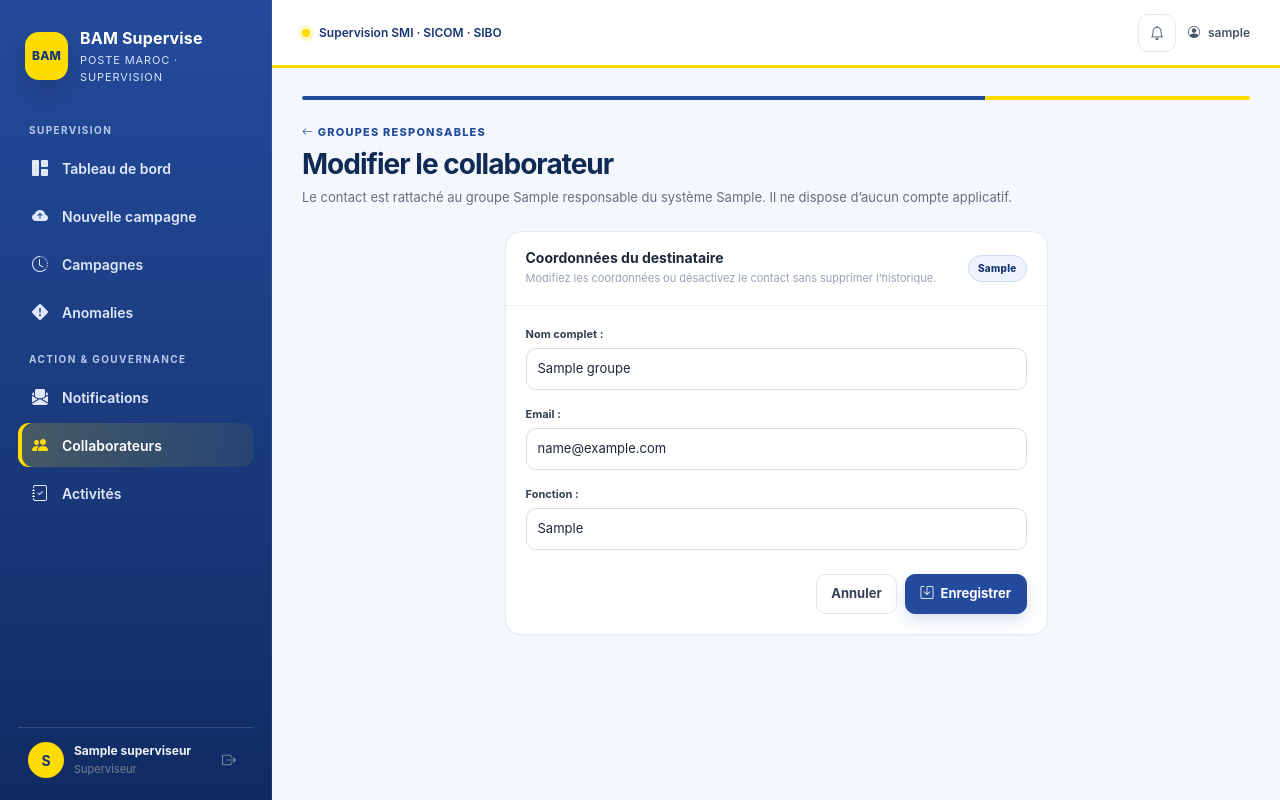
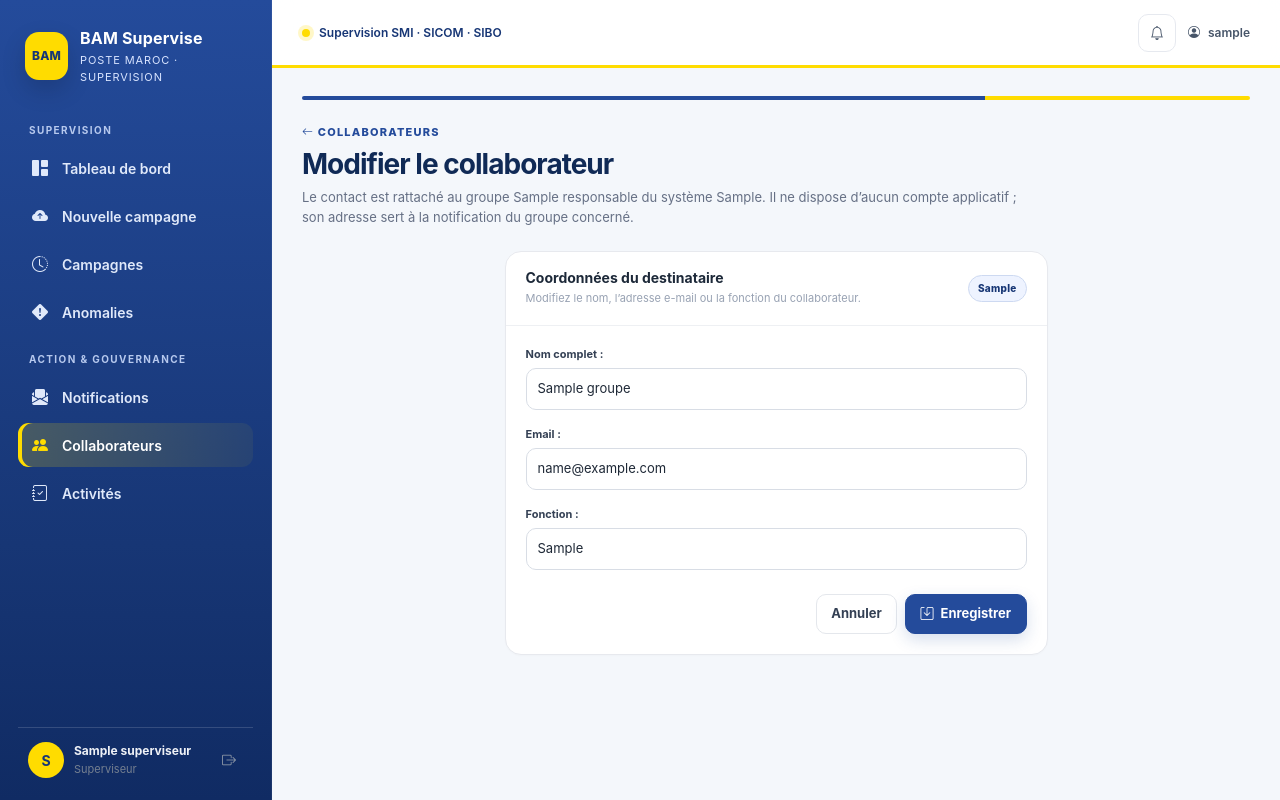
Before and after one commit to mohamedsamibouanani-cmyk/BAM-supervise, a Django app: page /contacts/1/modifier/ in a window 1280 px wide. Run offline with Django 5.2, Linux system fonts and the light colour scheme; a user stored in the database is signed in; tables that the repository leaves empty hold one stand-in row (values such as "Sample post"); some libraries are stand-ins or nearby versions.

Commit message:
fix(collaborateurs): align contact form with notification-only role

```diff
--- a/supervision/templates/supervision/contact_form.html
+++ b/supervision/templates/supervision/contact_form.html
@@ -3,15 +3,18 @@
 {% block content %}
 <div class="page-header">
   <div>
-    <div class="page-eyebrow"><a href="{% url 'group_list' %}"><i class="bi bi-arrow-left"></i> Groupes responsables</a></div>
+    <div class="page-eyebrow"><a href="{% url 'group_list' %}"><i class="bi bi-arrow-left"></i> Collaborateurs</a></div>
     <h1 class="page-title">{% if mode == 'edit' %}Modifier le collaborateur{% else %}Ajouter un collaborateur{% endif %}</h1>
-    <p class="page-subtitle">Le contact est rattaché au groupe {{ group.nom_groupe }} du système {{ group.systeme.code_systeme }}. Il ne dispose d’aucun compte applicatif.</p>
+    <p class="page-subtitle">Le contact est rattaché au groupe {{ group.nom_groupe }} du système {{ group.systeme.code_systeme }}. Il ne dispose d’aucun compte applicatif ; son adresse sert à la notification du groupe concerné.</p>
   </div>
 </div>
 <div class="row justify-content-center">
   <div class="col-xl-7 col-lg-8">
     <section class="panel">
-      <div class="panel-header"><div><h2 class="panel-title">Coordonnées du destinataire</h2><p class="panel-subtitle">{% if mode == 'edit' %}Modifiez les coordonnées ou désactivez le contact sans supprimer l’historique.{% else %}Cette personne recevra uniquement les notifications de son groupe.{% endif %}</p></div><span class="system-badge">{{ group.systeme.code_systeme }}</span></div>
+      <div class="panel-header">
+        <div><h2 class="panel-title">Coordonnées du destinataire</h2><p class="panel-subtitle">{% if mode == 'edit' %}Modifiez le nom, l’adresse e-mail ou la fonction du collaborateur.{% else %}Cette adresse recevra les notifications attribuées à ce système après validation du superviseur.{% endif %}</p></div>
+        <span class="system-badge">{{ group.systeme.code_systeme }}</span>
+      </div>
       <div class="panel-body">
         <form method="post">{% csrf_token %}{{ form.as_p }}
           <div class="d-flex justify-content-end gap-2 pt-2"><a class="btn btn-light" href="{% url 'group_list' %}">Annuler</a><button class="btn btn-primary" type="submit"><i class="bi {% if mode == 'edit' %}bi-save{% else %}bi-person-plus{% endif %} me-1"></i> {% if mode == 'edit' %}Enregistrer{% else %}Ajouter l’adresse{% endif %}</button></div>
```
